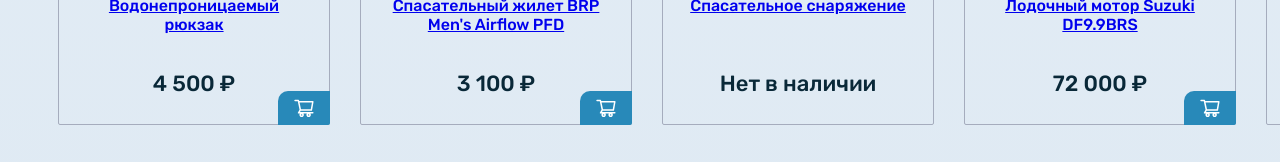
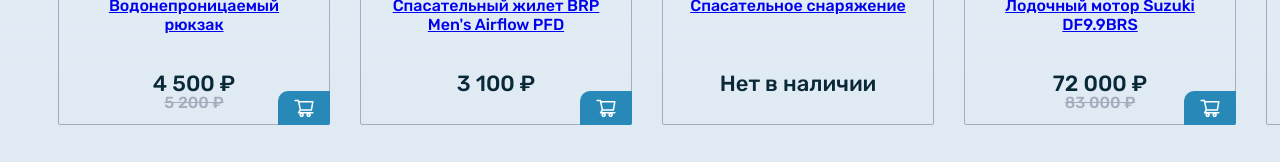
Before and after one commit to St1llSane/DriveShop, a React (Vite) app: page / in a window 1280 px wide. Shown: the part 1898-2060 px from the top of the page. Built offline with nearby package versions, Linux system fonts and the light colour scheme; data requests are answered from the project's data file.

Commit message:
added oldPrice for popular items

```diff
--- a/db.json
+++ b/db.json
@@ -5,6 +5,7 @@
       "img": "./images/items/backpack.png",
       "title": "Водонепроницаемый рюкзак",
       "price": "4 500",
+			"oldPrice": "5 200",
       "popularity": 2,
       "onSale": true,
       "inFav": false,
@@ -35,6 +36,7 @@
       "img": "./images/items/engine2.png",
       "title": "Лодочный мотор Suzuki DF9.9BRS",
       "price": "72 000",
+			"oldPrice": "83 000",
       "popularity": 1,
       "onSale": true,
       "inFav": false,
@@ -65,6 +67,7 @@
       "img": "./images/items/suit1.png",
       "title": "Мужской гидрокостюм 3мм",
       "price": "6 300",
+			"oldPrice": "7 000",
       "popularity": 3,
       "onSale": true,
       "inFav": false,
--- a/src/components/PopularItem.jsx
+++ b/src/components/PopularItem.jsx
@@ -16,9 +16,10 @@
         <span>посмотреть товар</span>
       </a>
       <div className="popular-item__bottom">
-        <span className="popular-item__bottom-cost">
-          {item.inStock ? `${item.price} ₽` : 'Нет в наличии'}
-        </span>
+        <div className="popular-item__bottom-cost">
+          <span>{item.inStock ? `${item.price} ₽` : 'Нет в наличии'}</span>
+					<span>{item.onSale && item.inStock && `${item.oldPrice} ₽`}</span>
+        </div>
         {item.inStock && (
           <a className="popular-item__bottom-incart" href="#">
             <AiOutlineShoppingCart />
--- a/src/components/ProductPage.jsx
+++ b/src/components/ProductPage.jsx
@@ -1,4 +1,4 @@
-import PagesHistory from './UI/PagesHistory'
+import PagesHistory from './UI/PageHistory'
 
 const ProductPage = () => {
   return (
--- a/src/pages/Favorites.jsx
+++ b/src/pages/Favorites.jsx
@@ -1,6 +1,5 @@
 import { Outlet, useLocation } from 'react-router-dom'
-import ProductPage from '../components/ProductPage'
-import PageHistory from '../components/UI/PagesHistory'
+import PageHistory from '../components/UI/PageHistory'
 import '../styles/c_styles/p_styles/favorites.scss'
 
 const Favorites = () => {
@@ -11,15 +10,15 @@
       <div className="favorites__wrapper">
         <PageHistory />
         {location.pathname.includes('product-page') ? (
-          <ProductPage />
+          <Outlet />
         ) : (
           <>
             <div className="favorites__wrapper-top">
               <h3>Закладки</h3>
             </div>
             <div className="favorites__wrapper-content">
-              <Outlet />
-            </div>
+
+						</div>
           </>
         )}
       </div>
--- a/src/styles/app.scss
+++ b/src/styles/app.scss
@@ -12,6 +12,13 @@
   background: $c-main-gradient;
 }
 
+.app {
+	display: flex;
+	flex-direction: column;
+	justify-content: space-between;
+	min-height: 100vh;
+}
+
 .container {
   @extend %container;
 }
--- a/src/styles/c_styles/popular-item.scss
+++ b/src/styles/c_styles/popular-item.scss
@@ -74,10 +74,21 @@
 		margin-top: auto;
     position: relative;
 
-    span {
+    &-cost {
       font-size: $f-huge;
       font-weight: 500;
 			transition: $def-transition;
+			position: relative;
+
+			span:nth-child(2) {
+				color: $c-d-grey;
+				font-size: $f-def;
+				text-decoration: line-through;
+				position: absolute;
+				left: 0;
+				right: 0;
+				bottom: -15px;
+			}
     }
 
     &-incart {
```
Also changed, not shown: src/components/UI/PageHistory.jsx (renamed from src/components/UI/PagesHistory.jsx).
